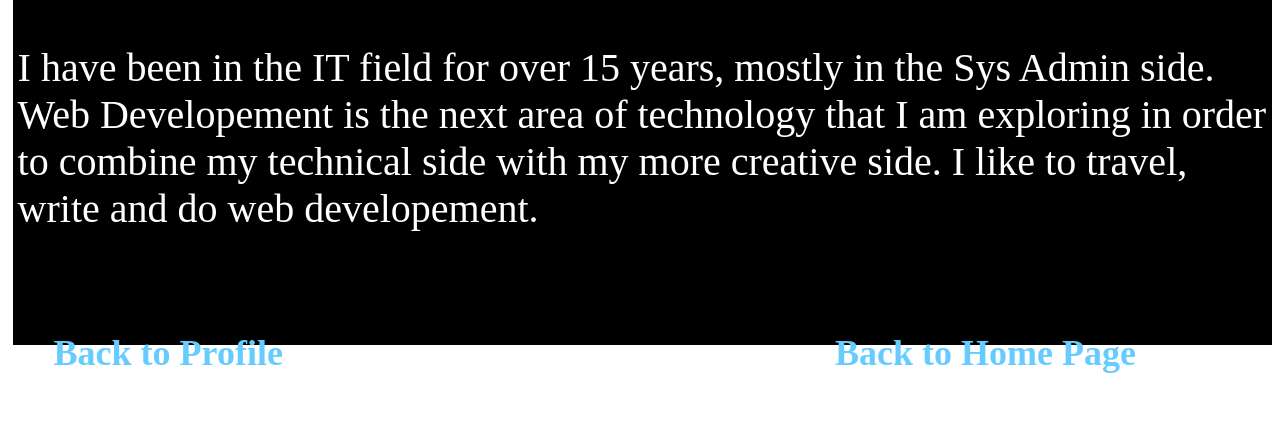
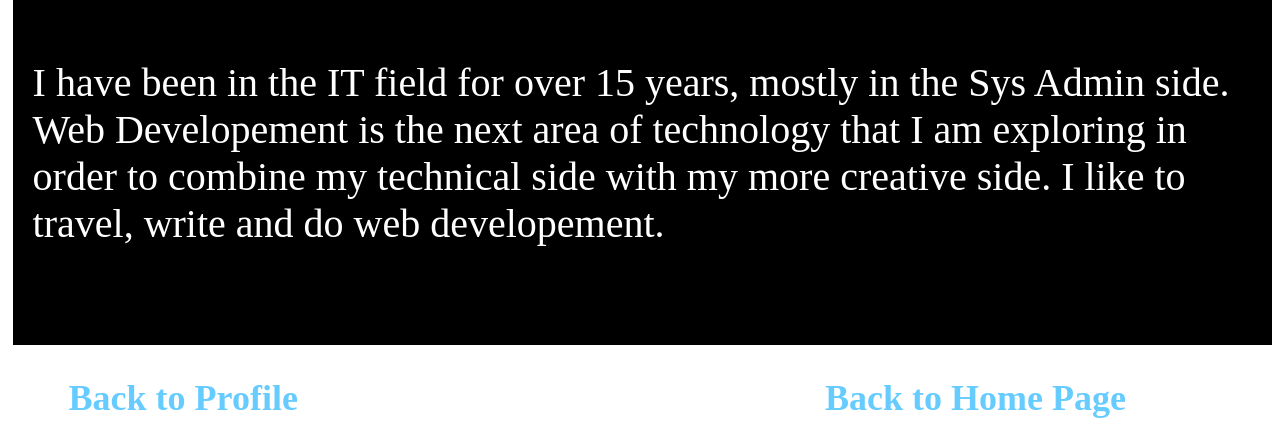
Before and after one commit to EricLOsorio/profiles.moderndeveloper-sidebar, a plain HTML site: page index.html in a window 1280 px wide. Shown: the part 588-1022 px from the top of the page. Before the commit the page ends 962 px from the top, so only its background shows below. Drawn offline with Linux system fonts and the light colour scheme.

Commit message:
modified margins

```diff
--- a/style.css
+++ b/style.css
@@ -14,6 +14,10 @@
 	position:relative;
 	color:white;
 	width:100%;
+}
+
+.description p{
+	padding:15px;
 }
 
 img {
```
Also changed, not shown: index.html (+1 -0 lines), 1 other file.
